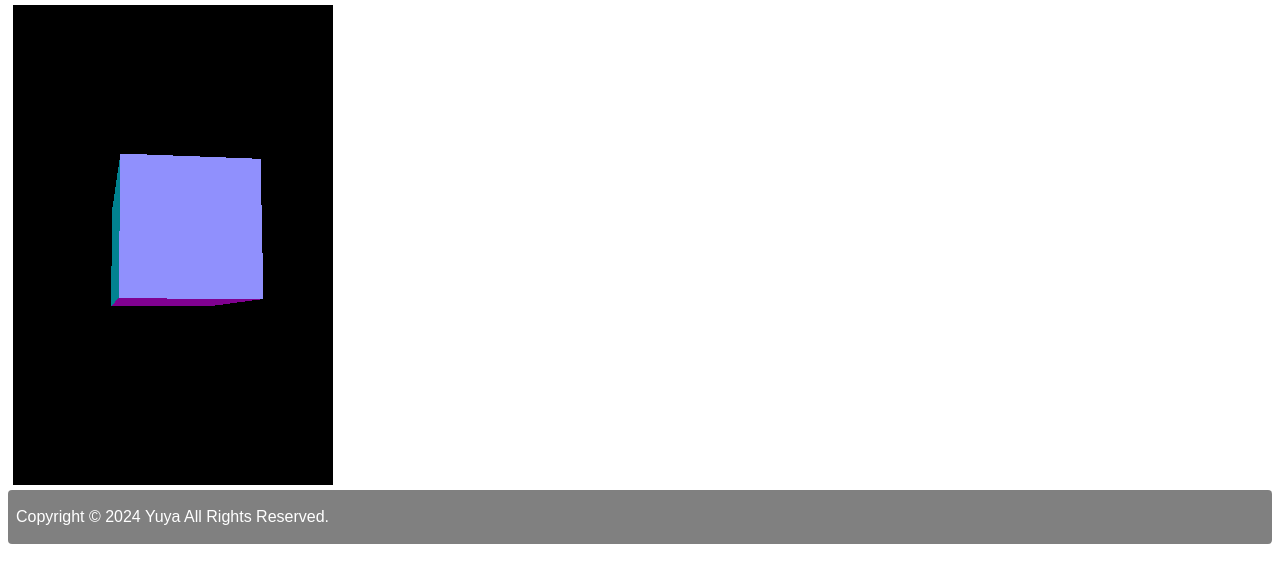
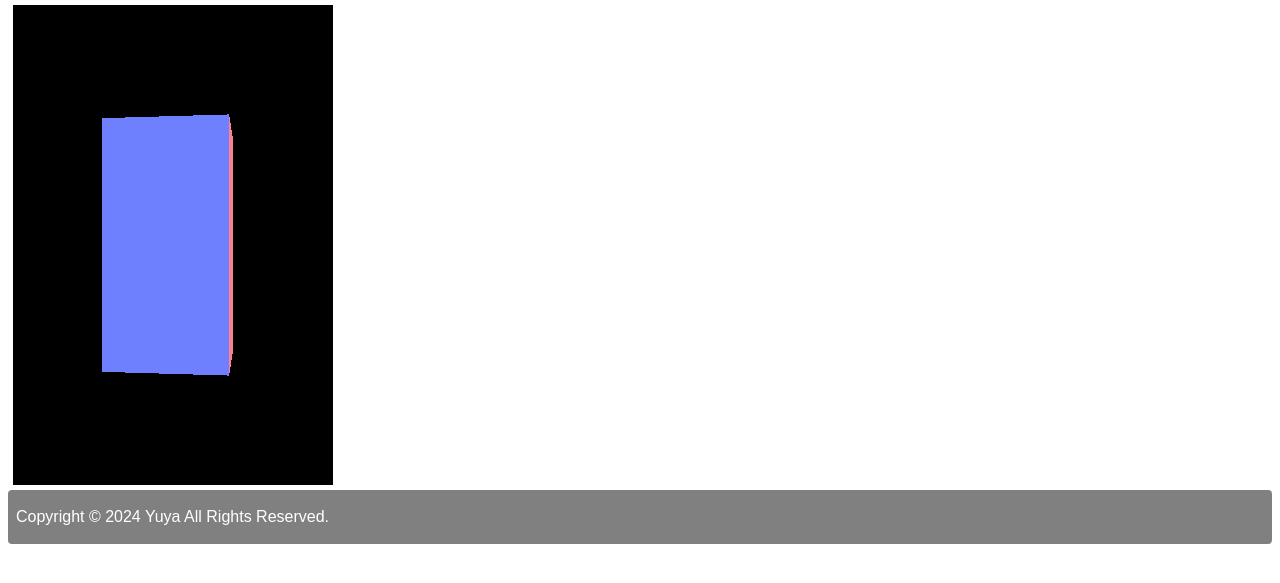
Before and after one commit to yuyakawai/omikuji, a plain HTML site: page index.html in a window 1280 px wide. Shown: the part 49-632 px from the top of the page. Drawn offline with nearby package versions, Linux system fonts and the light colour scheme.

Commit message:
Update page title and box dimensions

```diff
--- a/index.html
+++ b/index.html
@@ -3,7 +3,7 @@
   <head>
     <meta charset="UTF-8" />
     <meta name="viewport" content="width=device-width, initial-scale=1.0" />
-    <title>15パズル</title>
+    <title>おみくじ</title>
     <link href="style.css" rel="stylesheet" type="text/css" />
     <script type="module" src="main.js"></script>
   </head>
--- a/main.js
+++ b/main.js
@@ -40,24 +40,21 @@ const init = () => {
   renderer.setPixelRatio(window.devicePixelRatio);
   renderer.setSize(canvas.width, canvas.height);
 
-  // シーンを作成
   scene = new THREE.Scene();
 
-  // カメラを作成
   camera = new THREE.PerspectiveCamera(45, canvas.width / canvas.height);
-  camera.position.set(0, 0, +1000);
+  camera.position.set(0, 0, 1000);
 
-  // 箱を作成
-  const geometry = new THREE.BoxGeometry(200, 200, 400);
+  const geometry = new THREE.BoxGeometry(200, 400, 200);
   const material = new THREE.MeshNormalMaterial();
   box = new THREE.Mesh(geometry, material);
   scene.add(box);
 };
 
 const tick = () => {
-  box.rotation.x += 0.01;
+  //box.rotation.x += 0.01;
   box.rotation.y += 0.01;
-  renderer.render(scene, camera); // レンダリング
+  renderer.render(scene, camera);
 
   requestAnimationFrame(tick);
 };
```
